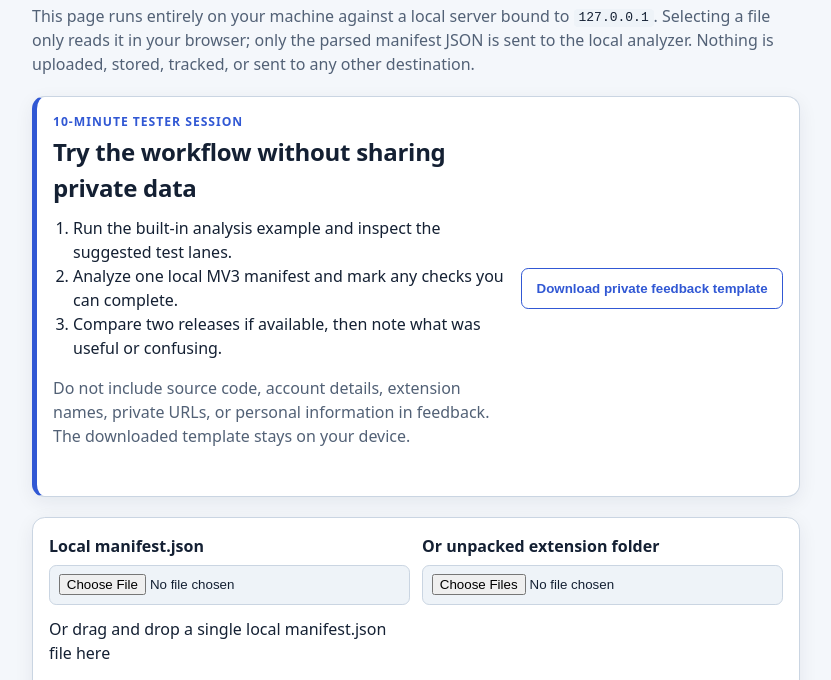
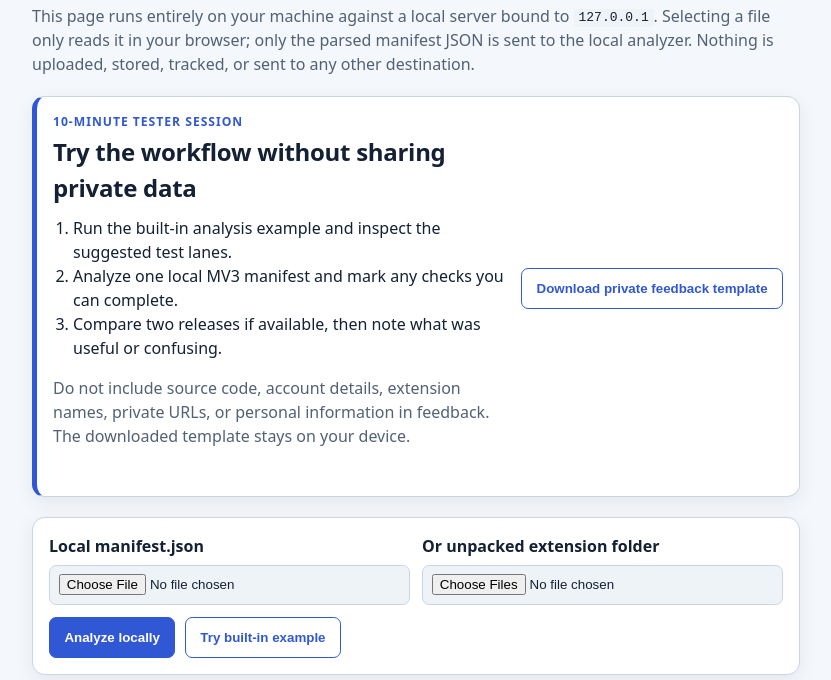
Before and after one commit to MV3Replay/mv3replay-cli, a browser extension: page app/index.html in a window 1280 px wide. Shown: the part 118-798 px from the top of the page, without its empty margins (224-1055 px from the left). Drawn offline with Linux system fonts and the light colour scheme.

Commit message:
Remove incomplete drop target

```diff
--- a/app/index.html
+++ b/app/index.html
@@ -45,13 +45,6 @@
       <label for="manifest-folder">Or unpacked extension folder</label>
       <input type="file" id="manifest-folder" webkitdirectory directory multiple
         aria-describedby="manifest-folder-help">
-    </div>
-    <div class="field">
-      <div id="manifest-dropzone" class="dropzone" tabindex="0" role="group"
-        aria-label="Drop a single local manifest.json file here to analyze it">
-        Or drag and drop a single local manifest.json file here
-      </div>
-      <p id="manifest-dropzone-status" role="status" aria-live="polite"></p>
     </div>
     <div class="form-actions">
       <button type="submit" id="analyze-submit" aria-busy="false">Analyze locally</button>
```
